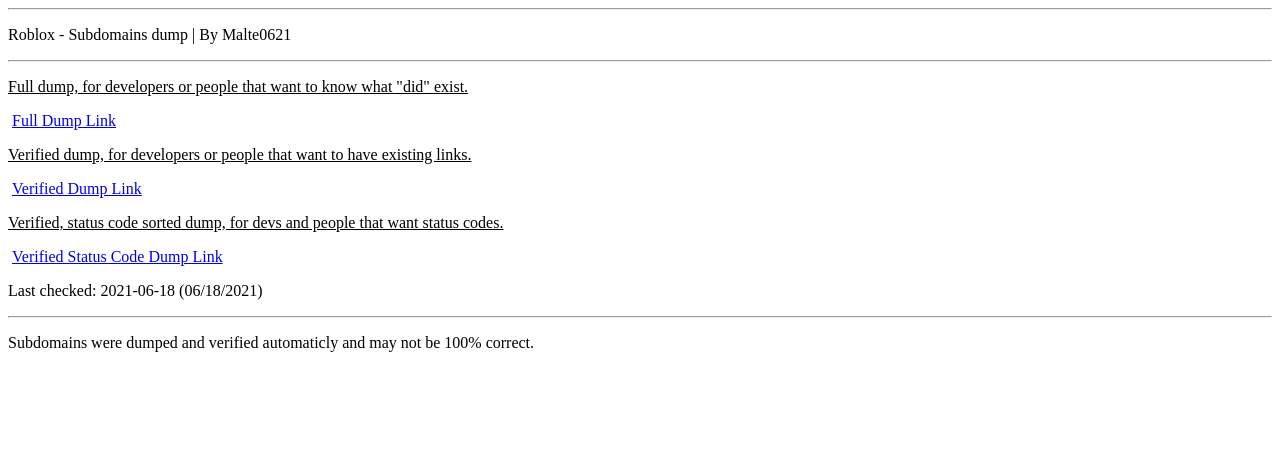
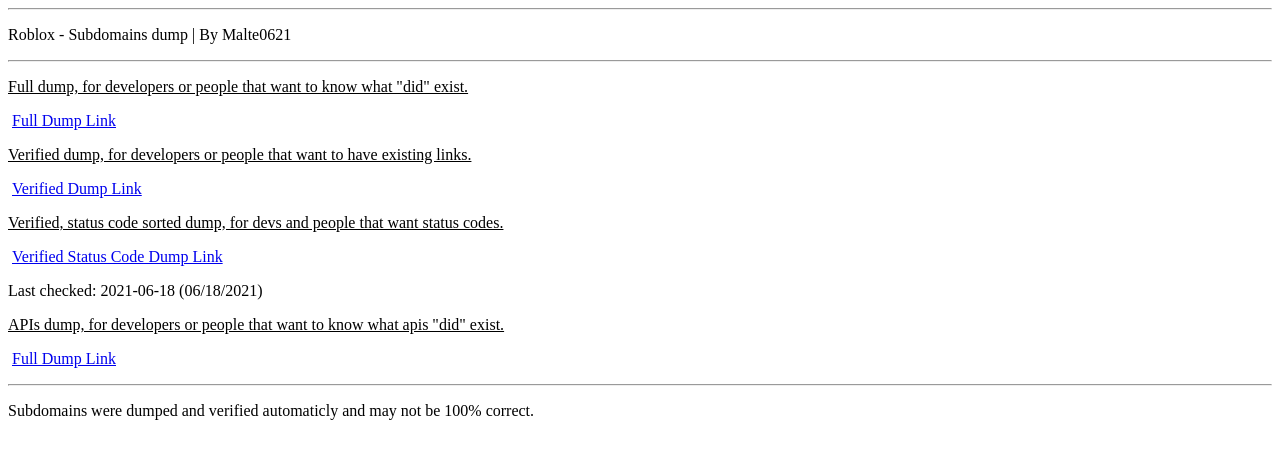
Before and after one commit to Malte0621/Roblox-Subdomains, a plain HTML site: page docs/index.html in a window 1280 px wide. Drawn offline with Linux system fonts and the light colour scheme.

Commit message:
Added apis section.
Sorted out apis and added a section for it..

```diff
--- a/docs/index.html
+++ b/docs/index.html
@@ -14,6 +14,8 @@
         <p><span style="text-decoration: underline;">Verified, status code sorted dump, for devs and people that want status codes.</span></p>
         <p>&nbsp;<a title="Verified Status Code Dump" href="/Roblox-Subdomains/subdomains-dir/status_codes" target="_blank" rel="noopener">Verified Status Code Dump Link</a></p>
         <p>Last checked: 2021-06-18 (06/18/2021)</p>
+        <p><span style="text-decoration: underline;">APIs dump, for developers or people that want to know what apis "did" exist.</span></p>
+        <p>&nbsp;<a title="Full Dump" href="/Roblox-Subdomains/subdomains-dir/apis.txt" target="_blank">Full Dump Link</a></p>
         <hr />
         <p>Subdomains were dumped and verified automaticly and may not be 100% correct.</p>
     </body>
```
Also changed, not shown: docs/subdomains-dir/apis.txt (added).
